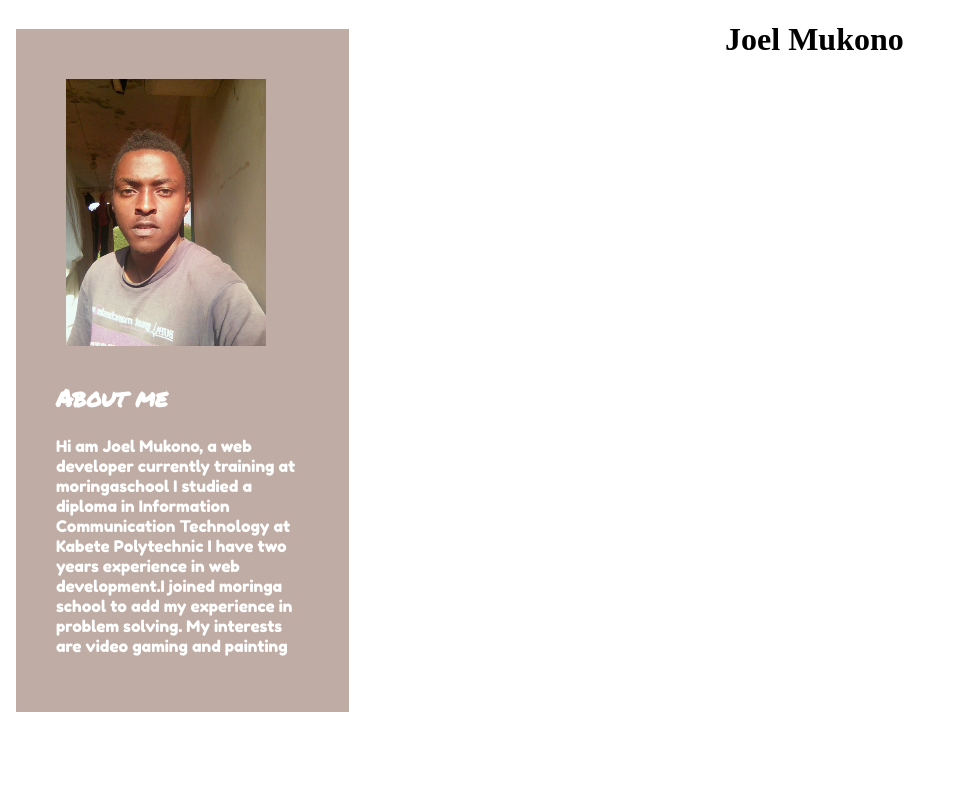
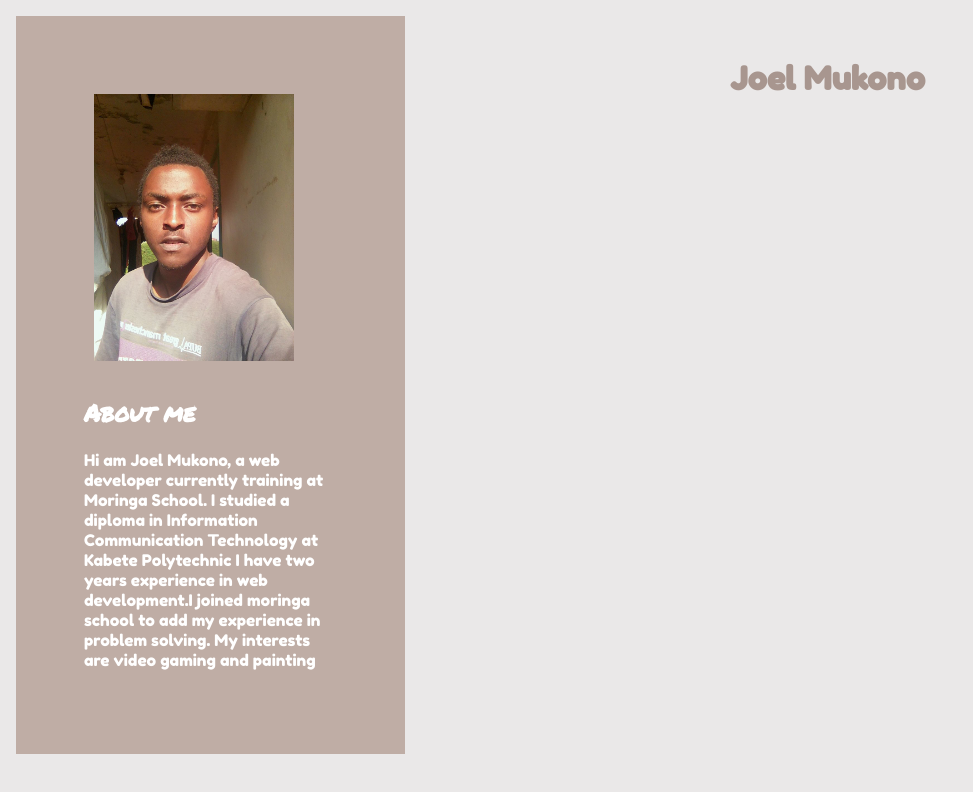
Before and after one commit to Joelmukono/IP_portfolio_landing_page, a plain HTML site: page index.html in a window 1280 px wide. Shown: the whole page, without its empty margins (0-973 px from the left). Drawn offline with Linux system fonts and the light colour scheme.

Commit message:
add styling to row

```diff
--- a/css/styles.css
+++ b/css/styles.css
@@ -7,7 +7,7 @@
 .sidebar{
   width:20%;
   float:left;
-  padding:40px;
+  padding:68px;
   border:8px;
   margin:8px;
   background-color:#bfada5;
@@ -23,4 +23,12 @@
 
 .row{
   text-align:center;
+  padding:30px;
 }
+.row h1{
+  font-family:'Fredoka One', cursive;
+  color:#a8968f;
+}
+body{
+  background-color:#eae8e8;
+}
--- a/index.html
+++ b/index.html
@@ -10,7 +10,7 @@
     <div class="sidebar">
       <img src="images/joel.jpg" alt="joel">
       <h2>About me</h2>
-      <p>Hi am Joel Mukono, a web developer currently training at moringaschool
+      <p>Hi am Joel Mukono, a web developer currently training at Moringa School.
          I studied a diploma in  Information Communication Technology at Kabete Polytechnic
          I have two years experience in web development.I joined moringa school to add my experience in problem solving.
          My interests are video gaming and painting
```
